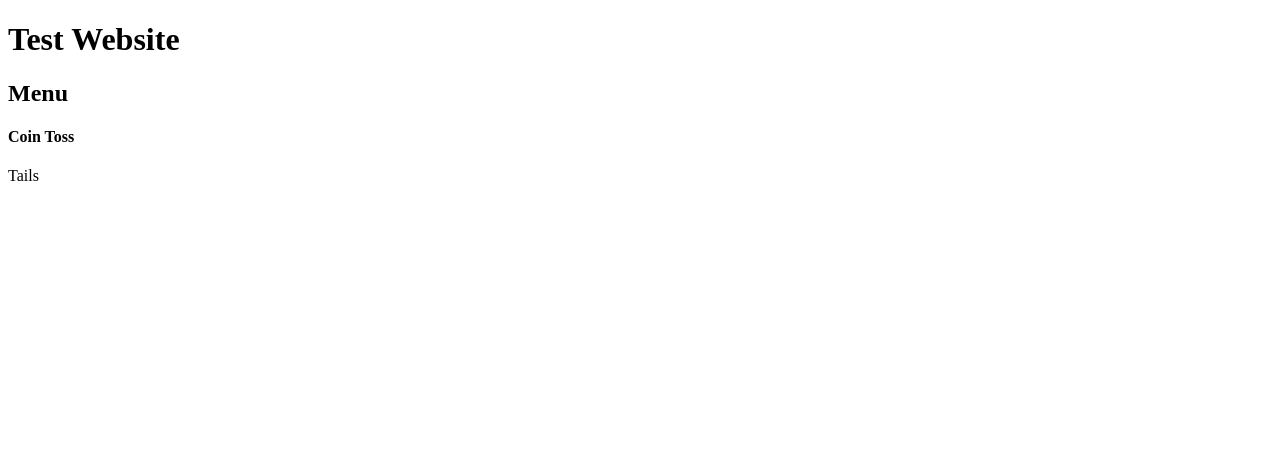
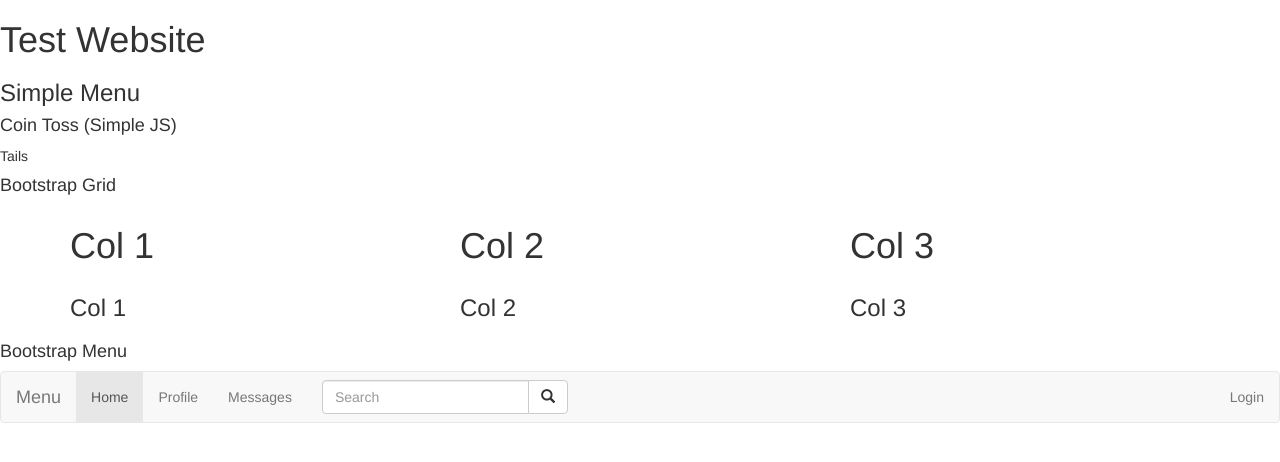
Before and after one commit to robcronin/robcronin.github.io, a website: page index.html in a window 1280 px wide. Drawn offline with nearby package versions, Linux system fonts and the light colour scheme.

Commit message:
Add bootstrap menu

```diff
--- a/index.html
+++ b/index.html
@@ -5,35 +5,111 @@
 <head>
     <title>Rob Cronin Home Page</title>
     <link href="./style.css" type="text/css" rel="stylesheet" />
-
-
+    <link href="./node_modules/bootstrap/dist/css/bootstrap.min.css" type="text/css" rel="stylesheet" />
 </head>
 
 <body>
     <h1>Test Website</h1>
-    <h2 id="button">Menu</h3>
+    <h3 id="button">Simple Menu</h3>
     <ul id="menu">
-        <li><a href="#cointoss">Coin Toss</a></li>
+        <li>
+            <a href="#cointoss">Coin Toss</a>
+        </li>
         <li>Menu Item 2</li>
         <li>Menu Item 3</li>
     </ul>
 
 
-    <h4 id="cointoss">Coin Toss</h3>
+    <h4 id="cointoss">Coin Toss (Simple JS)</h4>
     <p id="js">JS test</p>
+
+
+    <h4>Bootstrap Grid</h4>
+    <div class="container">
+        <!--Row with two equal columns-->
+        <div class="row">
+            <div class="col-md-4">
+                <h1>Col 1</h1>
+            </div>
+            <div class="col-md-4">
+                <h1>Col 2</h1>
+            </div>
+            <div class="col-md-4">
+                <h1>Col 3</h1>
+            </div>
+            <div class="clearfix visible-md-block"></div>
+            <div class="col-md-4">
+                <h3>Col 1</h3>
+            </div>
+            <div class="col-md-4">
+                <h3>Col 2</h3>
+            </div>
+            <div class="col-md-4">
+                <h3>Col 3</h3>
+            </div>
+            <div class="clearfix visible-md-block"></div>
+
+        </div>
+    </div>
+
+    <h4>Bootstrap Menu</h4>
+    <nav class="navbar navbar-default">
+        <!-- Brand and toggle get grouped for better mobile display -->
+        <div class="navbar-header">
+            <button type="button" data-target="#navbarCollapse" data-toggle="collapse" class="navbar-toggle">
+                <span class="sr-only">Toggle navigation</span>
+                <span class="icon-bar"></span>
+                <span class="icon-bar"></span>
+                <span class="icon-bar"></span>
+            </button>
+            <a href="#" class="navbar-brand">Menu</a>
+        </div>
+        <!-- Collection of nav links, forms, and other content for toggling -->
+        <div id="navbarCollapse" class="collapse navbar-collapse">
+            <ul class="nav navbar-nav">
+                <li class="active">
+                    <a href="#">Home</a>
+                </li>
+                <li>
+                    <a href="#">Profile</a>
+                </li>
+                <li>
+                    <a href="#">Messages</a>
+                </li>
+            </ul>
+            <form class="navbar-form navbar-left">
+                <div class="input-group">
+                    <input type="text" class="form-control" placeholder="Search">
+                    <span class="input-group-btn">
+                        <button type="button" class="btn btn-default">
+                            <span class="glyphicon glyphicon-search"></span>
+                        </button>
+                    </span>
+                </div>
+            </form>
+            <ul class="nav navbar-nav navbar-right">
+                <li>
+                    <a href="#">Login</a>
+                </li>
+            </ul>
+        </div>
+    </nav>
+
+
+
     <script>
         //import random from Math;
         const rando = Math.random();
-        if(rando< 0.5){
+        if (rando < 0.5) {
             document.getElementById("js").innerHTML = "Heads";
         }
-        else{
+        else {
             document.getElementById("js").innerHTML = "Tails";
         }
     </script>
 
     <script src="bower_components/jquery/dist/jquery.min.js"></script>
     <script src="./jqueryScript.js"></script>
-</body>
+    <script src="./node_modules/bootstrap/dist/js/bootstrap.min.js" </body>
 
-</html>
+</html >
--- /dev/null
+++ b/package.json
@@ -0,0 +1,5 @@
+{
+  "dependencies": {
+    "bootstrap": "^3.3.7"
+  }
+}
```
Also changed, not shown: 1 other file.
